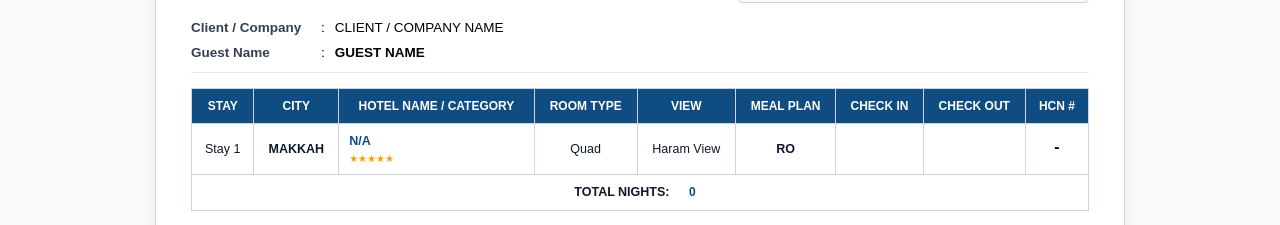
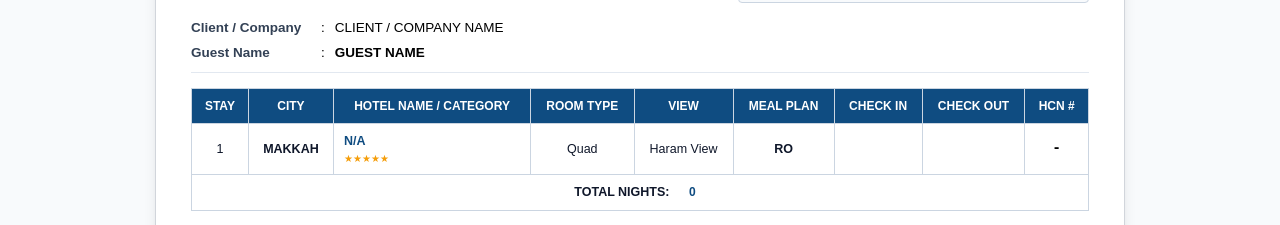
Before and after one commit to ZAID002/travelling-agency-, a Next.js app: page /admin/hotel-vouchers in a window 1280 px wide. Shown: the part 2700-2925 px from the top of the page. Built offline with nearby package versions, Linux system fonts and the light colour scheme; no server answers; the database is empty; a web font is replaced by a local one.

Commit message:
style: display only numbers without Stay prefix in voucher table

```diff
--- a/app/admin/hotel-vouchers/page.js
+++ b/app/admin/hotel-vouchers/page.js
@@ -906,7 +906,7 @@ function HotelVoucherGeneratorContent() {
 
                       return (
                         <tr key={idx}>
-                          <td style={{ border: '1px solid #cbd5e1', padding: '8px 10px', textAlign: 'center' }}>Stay {idx + 1}</td>
+                          <td style={{ border: '1px solid #cbd5e1', padding: '8px 10px', textAlign: 'center' }}>{idx + 1}</td>
                           <td style={{ border: '1px solid #cbd5e1', padding: '8px 10px', textAlign: 'center', fontWeight: 'bold', textTransform: 'uppercase' }}>{stay.city}</td>
                           <td style={{ border: '1px solid #cbd5e1', padding: '8px 10px' }}>
                             <div style={{ fontWeight: 'bold', color: '#0f4c81' }}>{stay.hotelName || 'N/A'}</div>
```
